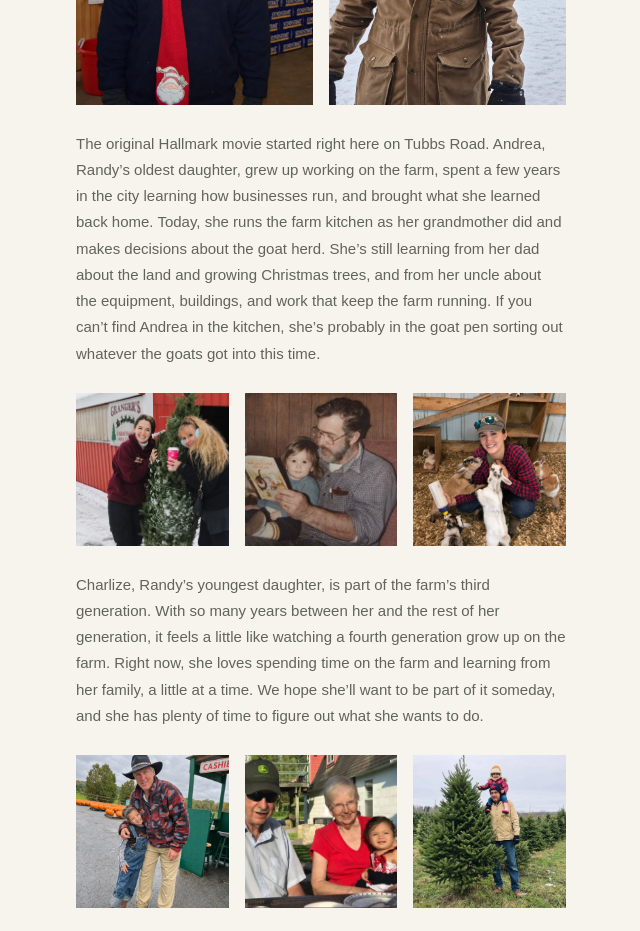
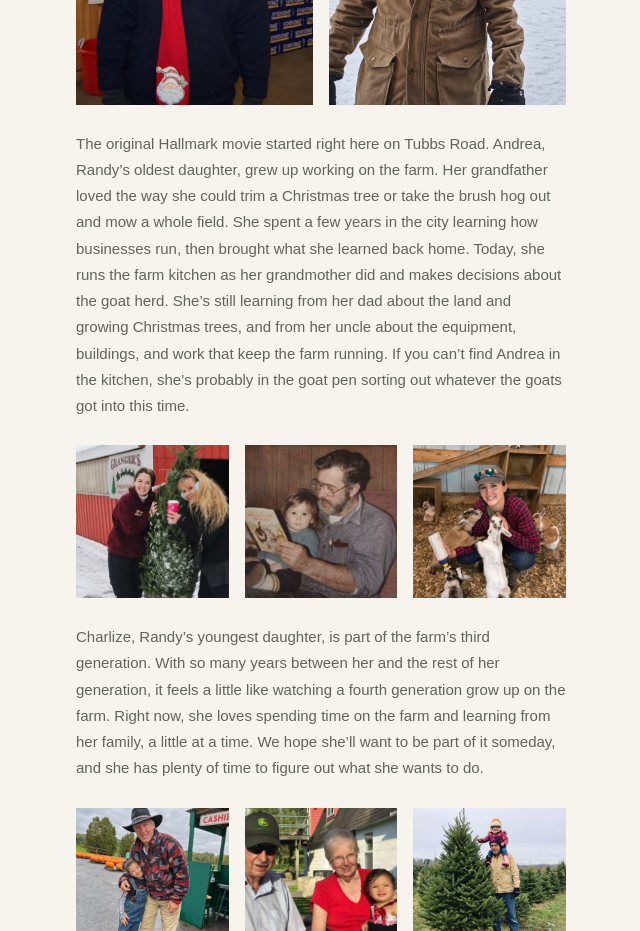
Before and after one commit to grangersfarm/grangers-farm-public, a plain HTML site: page our-family-farm/index.html in a window 1280 px wide. Shown: the part 3500-4431 px from the top of the page, without its empty margins (599-1239 px from the left). Drawn offline with Linux system fonts and the light colour scheme.

Commit message:
Add a memory of Andrea working on the farm with her grandfather

```diff
--- a/our-family-farm/index.html
+++ b/our-family-farm/index.html
@@ -45,7 +45,7 @@
 <a href="/assets/family-story-christmas-shop.webp"><img src="/assets/family-story-christmas-shop.webp" width="760" height="950" loading="lazy" decoding="async" alt="A man in a Christmas hat and red scarf in the farm shop"></a>
 <a href="/assets/family-story-snowy-portrait.webp"><img src="/assets/family-story-snowy-portrait.webp" width="760" height="950" loading="lazy" decoding="async" alt="A man in a winter coat and hat standing outside in the snow"></a>
 </div>
-<p>The original Hallmark movie started right here on Tubbs Road. Andrea, Randy’s oldest daughter, grew up working on the farm, spent a few years in the city learning how businesses run, and brought what she learned back home. Today, she runs the farm kitchen as her grandmother did and makes decisions about the goat herd. She’s still learning from her dad about the land and growing Christmas trees, and from her uncle about the equipment, buildings, and work that keep the farm running. If you can’t find Andrea in the kitchen, she’s probably in the goat pen sorting out whatever the goats got into this time.</p>
+<p>The original Hallmark movie started right here on Tubbs Road. Andrea, Randy’s oldest daughter, grew up working on the farm. Her grandfather loved the way she could trim a Christmas tree or take the brush hog out and mow a whole field. She spent a few years in the city learning how businesses run, then brought what she learned back home. Today, she runs the farm kitchen as her grandmother did and makes decisions about the goat herd. She’s still learning from her dad about the land and growing Christmas trees, and from her uncle about the equipment, buildings, and work that keep the farm running. If you can’t find Andrea in the kitchen, she’s probably in the goat pen sorting out whatever the goats got into this time.</p>
 <div class="family-story-feature family-story-field-photos family-story-andrea-photos" role="group" aria-label="Family memories and caring for the goats">
 <a href="/assets/family-story-snowy-christmas-tree.webp"><img src="/assets/family-story-snowy-christmas-tree.webp" width="627" height="1100" loading="lazy" decoding="async" alt="Two women beside a bundled Christmas tree outside the snowy farm barn"></a>
 <a href="/assets/family-story-childhood-reading.webp"><img src="/assets/family-story-childhood-reading.webp" width="880" height="880" loading="lazy" decoding="async" alt="A man reading a book with a young child on his lap"></a>
```
